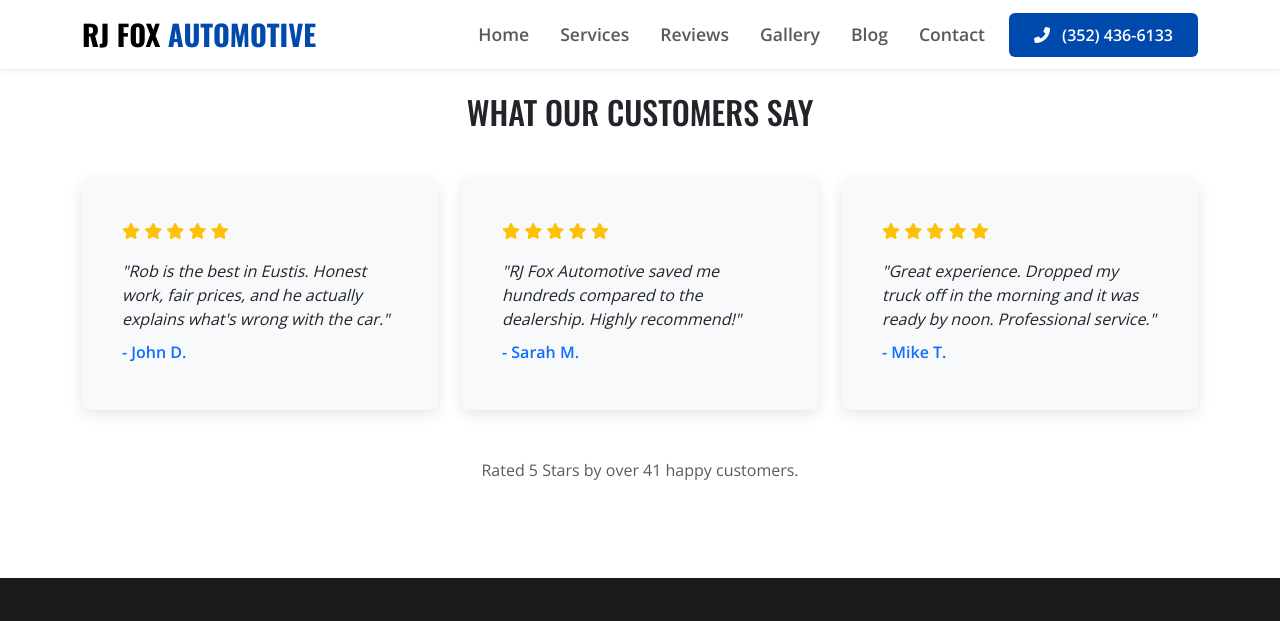
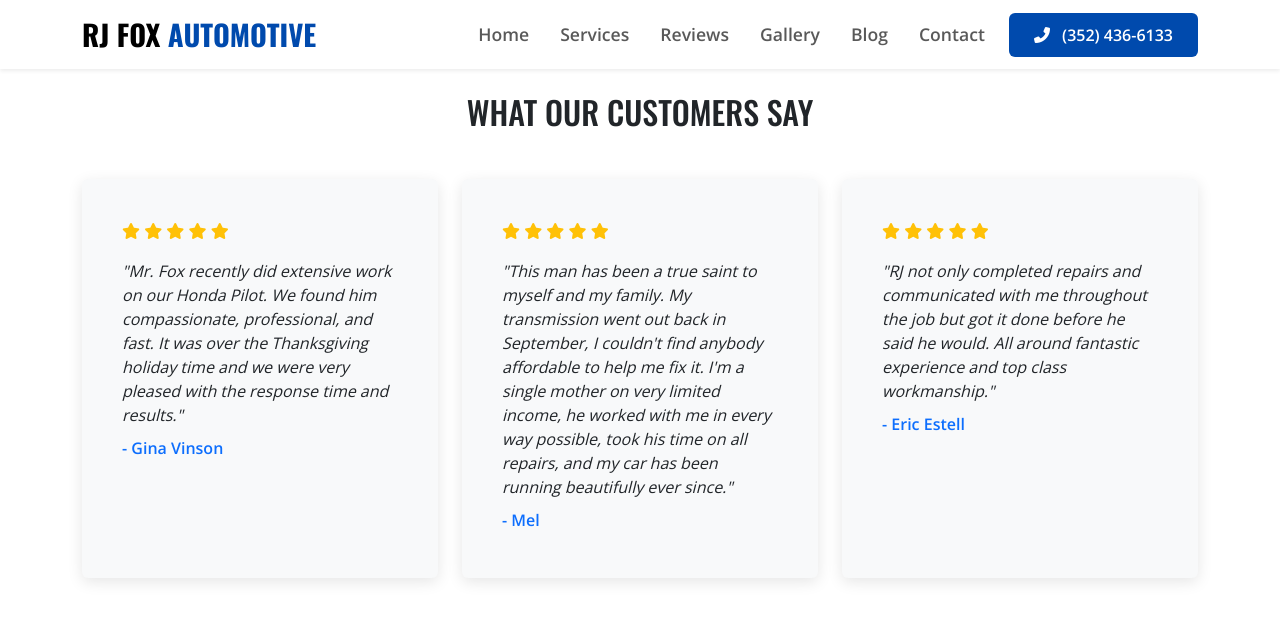
Before and after one commit to JamesBrownR/RJ-Fox-Automotive, a Jekyll site: the page built from index.html, in a window 1280 px wide and 900 px high, scrolled down 2263 px, cut to the strip 0-626 px from the top of the window. Shown: the top 621 px of the strip. Built offline with Jekyll 4.4.1, drawn with Linux system fonts in a browser that asks for light colours.

Commit message:
Update reviews.yml

```diff
--- a/_data/reviews.yml
+++ b/_data/reviews.yml
@@ -1,9 +1,111 @@
-- name: "John D."
+- name: "Gina Vinson"
   stars: 5
-  text: "Rob is the best in Eustis. Honest work, fair prices, and he actually explains what's wrong with the car."
-- name: "Sarah M."
+  text: "Mr. Fox recently did extensive work on our Honda Pilot. We found him compassionate, professional, and fast. It was over the Thanksgiving holiday time and we were very pleased with the response time and results."
+
+- name: "Mel"
   stars: 5
-  text: "RJ Fox Automotive saved me hundreds compared to the dealership. Highly recommend!"
-- name: "Mike T."
+  text: "This man has been a true saint to myself and my family. My transmission went out back in September, I couldn't find anybody affordable to help me fix it. I'm a single mother on very limited income, he worked with me in every way possible, took his time on all repairs, and my car has been running beautifully ever since."
+
+- name: "Eric Estell"
   stars: 5
-  text: "Great experience. Dropped my truck off in the morning and it was ready by noon. Professional service."
+  text: "RJ not only completed repairs and communicated with me throughout the job but got it done before he said he would. All around fantastic experience and top class workmanship."
+
+- name: "Barry MacDonald"
+  stars: 5
+  text: "RJ FOX AUTOMOTIVE checked over the ac system and got me back on the road with a couple of days. This was my first time using RJ FOX AUTOMOTIVE and I WAS VERY PLEASED!!"
+
+- name: "Stefan Rogers"
+  stars: 5
+  text: "This automotive workshop is fantastic, the work they do is first-class and fast. The owner knows his stuff and keeps you informed and up to date on exactly what is happening. Can not recommend this place enough..!"
+
+- name: "Steve Poe"
+  stars: 5
+  text: "Rob and his team are awesome to work with! Great Service, Great Price and Got the Job done right the first time!"
+
+- name: "Paul Pelky Jr"
+  stars: 5
+  text: "Rob and co from start to finish with all of the obstacles was top shelf. I highly recommend fox automotive for anyone that is tired of the bs mechanics. Integrity and quality work!"
+
+- name: "Buddy Young"
+  stars: 5
+  text: "Be at ease doing business with Ryan Fox and Fox automotive. A journeyman technician and honest business man. I've used him twice and and a very happy patron."
+
+- name: "Jerrod Bridgeforth"
+  stars: 5
+  text: "Mr.Fox is a great mechanic... Robby came back, after hours, and fix the starter, and did a tune up, and he was reasonable and fair with the price."
+
+- name: "Tellina Johnson"
+  stars: 5
+  text: "They are very professional and they do excellent work I highly recommend them"
+
+- name: "Madaleine Bosler"
+  stars: 5
+  text: "Good people and easy service."
+
+- name: "Wesley Archer"
+  stars: 5
+  text: "Sent my daughter over there for ac problems and he fixed everything that was needed in good time. Nice guy"
+
+- name: "Steve Parker"
+  stars: 5
+  text: "These guys saved me recently when they rented me a UHaul truck after the dealer down the street stiffed me. I can't thank them enough."
+
+- name: "Toby Mitchell"
+  stars: 5
+  text: "This place does real good. The mechanic is really good. Great diagnost"
+
+- name: "Lord Tyrion The Hand Lion"
+  stars: 5
+  text: "I can say that Mr Fox is thorough and explains everything. Great customer service."
+
+- name: "Susan Keyes"
+  stars: 5
+  text: "Rob was very helpful. They are polite, friendly, courteous and efficient. Would use them again"
+
+- name: "Alicia R"
+  stars: 5
+  text: "The absolute best mechanic in this area!! He worked on my vehicle until all of the issues were fixed."
+
+- name: "John Milliman"
+  stars: 5
+  text: "Fox automotive is true to his word and the work is always great"
+
+- name: "Axe-A-Dent"
+  stars: 5
+  text: "If you're looking for an honest, personable, and reliable mechanic, look not further. 10/10 highly recommended!"
+
+- name: "Sammy Aravena"
+  stars: 5
+  text: "Excellent and nice costumer service, friendly, courteous and efficient..."
+
+- name: "michael africano"
+  stars: 5
+  text: "Very reasonable and price and he takes care of the problem"
+
+- name: "Matt Smith"
+  stars: 5
+  text: "Did a great job for me."
+
+- name: "Travis Horton"
+  stars: 5
+  text: "Excellent and trustworthy."
+
+- name: "ron mink"
+  stars: 5
+  text: "Great service."
+
+- name: "Thomas"
+  stars: 5
+  text: "Good service."
+
+- name: "Chris Abdnour"
+  stars: 5
+  text: "Top notch!"
+
+- name: "KC Scott"
+  stars: 5
+  text: "Mr Fox and his crew have regularly serviced my Friend's car for a while. The owner is very personable... He always treats everyone with respect and the dude embodies enthusiasm & positivity."
+
+- name: "penny roberts"
+  stars: 1
+  text: "Rob is a stand-up guy. He's always done right by me."
```
